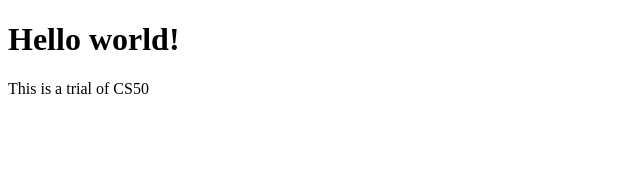
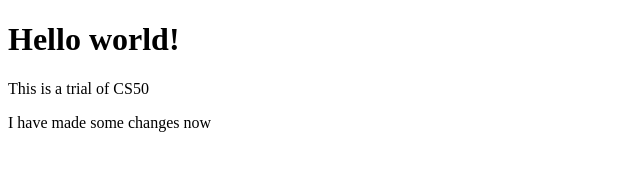
Before and after one commit to Uzair-90/HSPSQL, a plain HTML site: page hello.html in a window 1280 px wide. Shown: the whole page, without its empty margins (0-640 px from the left). Drawn offline with Linux system fonts and the light colour scheme.

Commit message:
Update hello.html

```diff
--- a/hello.html
+++ b/hello.html
@@ -9,7 +9,7 @@
 
 	<h1>Hello world!</h1>
 	<p>This is a trial of CS50</p>
-
+	<p>I have made some changes now </p>
 
 </body>
 </html>
```
